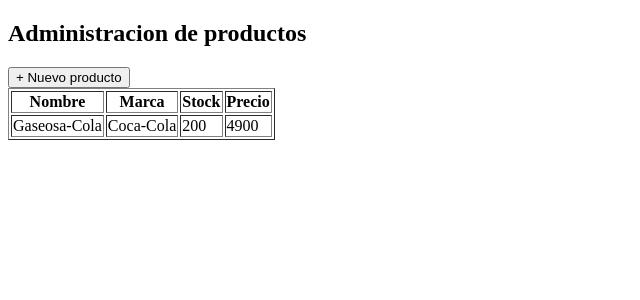
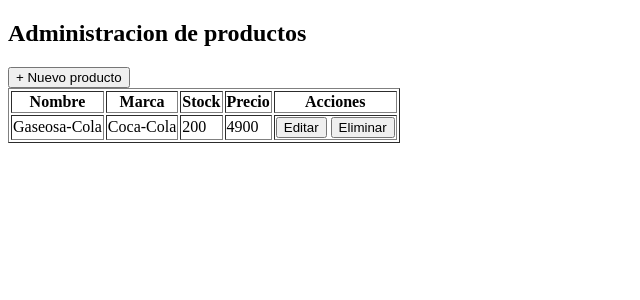
Before and after one commit to tobfernandez12/tienda-comestibles, a Node server app: page /admin in a window 1280 px wide. Shown: the part 99-399 px from the top of the page, without its empty margins (0-640 px from the left). Run offline with Node 20, Linux system fonts and the light colour scheme; data comes from the database, SQL or seed files in the repository; some libraries are stand-ins or nearby versions.

Commit message:
botones editar y eliminar

```diff
--- a/views/admin.ejs
+++ b/views/admin.ejs
@@ -64,6 +64,7 @@
                         <th>Marca</th>
                         <th>Stock</th>
                         <th>Precio</th>
+                        <th>Acciones</th>
                     </tr>
                 </thead>
                 <tbody>
@@ -74,6 +75,10 @@
                         <td> <%=producto.marca %></td>
                         <td> <%=producto.stock %></td>
                         <td><%=producto.precio %></td>
+                        <td>
+                            <button type="button">Editar</button>
+                            <button type="button">Eliminar</button>
+                        </td>
                       </tr>
                   <% }) %>
                 </tbody>
```
